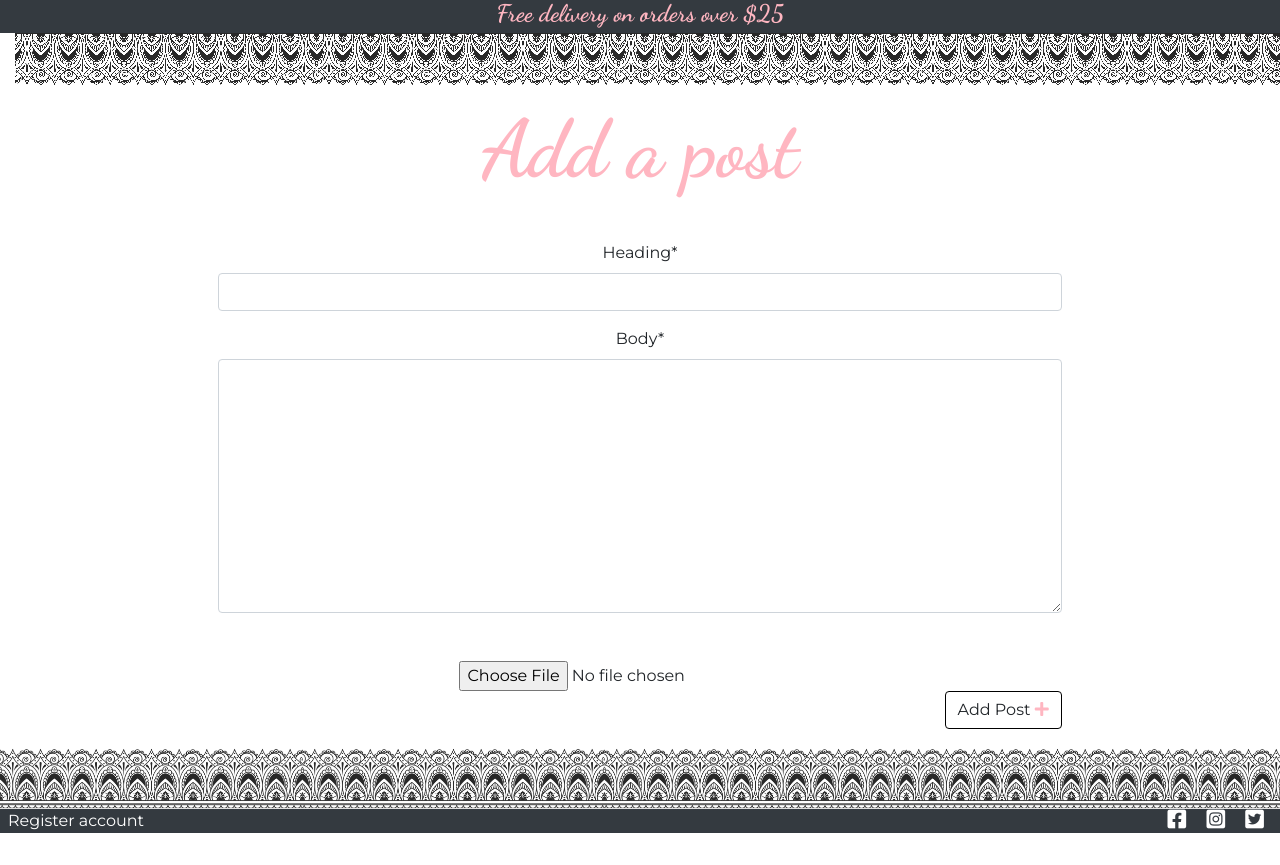
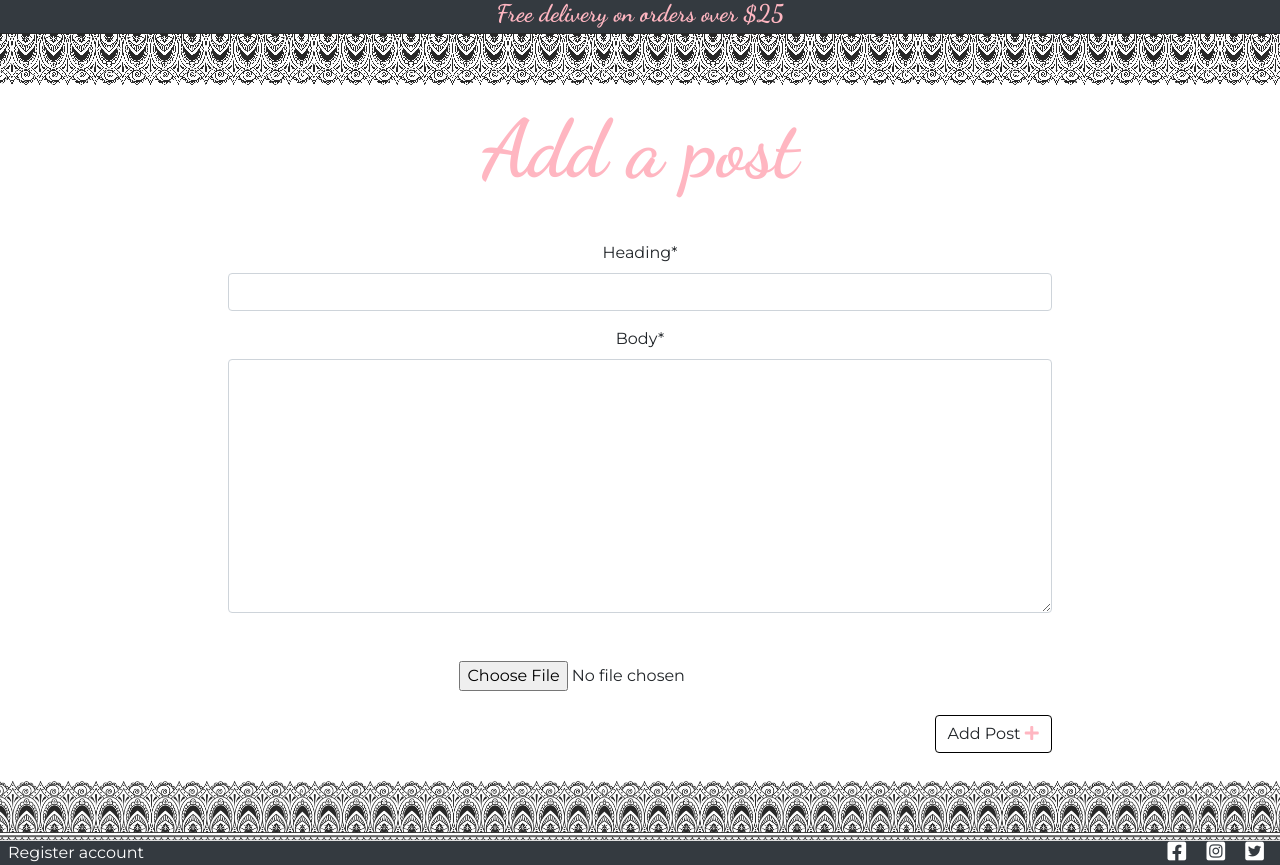
Before and after one commit to LitzN/hennastyles, a Django app: page /community/add_post/ in a window 1280 px wide. Shown: the part 135-1000 px from the top of the page. Before the commit the page ends 968 px from the top, so only its background shows below. Run offline with Django 3.2, Linux system fonts and the light colour scheme; the visitor is signed in with stand-in values (Sample User, id 1); data comes from the database, SQL or seed files in the repository; parts of the project's set-up code (start-up, migrations or seed data) failed here and were passed over; some libraries are stand-ins or nearby versions.

Commit message:
Refactor community templates

```diff
--- a/community/templates/community/add_post.html
+++ b/community/templates/community/add_post.html
@@ -4,7 +4,7 @@
 <div class="container-fluid">
     <div class="buffer"></div>
     <div class="row">
-            <div class="col-12">
+        <div class="col-12 p-0">
             <div class="pattern-border border-top"></div>
         </div>
     </div>
@@ -13,27 +13,22 @@
             <p class="welcome logo-font pink text-center">Add a post</p>
         </div>
     </div>
-</div>
     <div class="row">
-    <div class="col-lg-8 offset-lg-2 col-sm-10 offset-sm-1 text-center">
+        <div class="col-lg-8 offset-lg-2 col-sm-10 offset-sm-1 text-center mb-4">
             <form class="mt-3" action="" method="POST" id="PostForm" enctype="multipart/form-data">
                     {% csrf_token %}
                     {{ form.heading | as_crispy_field }}
                     {{ form.body | as_crispy_field }}
-                <div class="mt-5">{{ form.image }}</div>
+                    <div class="mt-5 mb-4">{{ form.image }}</div>
                     <input type="hidden" name="user_profile" value="{{ user.id }}">
                     <button class="btn btn-default float-right border-black">Add Post <i class="fas fa-plus pink"></i></button>
             </form>
         </div>
     </div>
     <div class="row">
-    <div class="col-sm-12 col-md-6 col-lg-4 text-center">
-        {{ posts }}
+        <div class="col-12 p-0">
+            <div class="pattern-border border-bottom"></div>
         </div>
-</div>
-<div class="row">
-        <div class="col-12">
-            <div class="pattern-border border-bottom mt-3"></div>
     </div>
 </div>
 {% endblock %}
--- a/static/css/base.css
+++ b/static/css/base.css
@@ -309,6 +309,10 @@
     .prod-links{
         font-size:medium;
     }
+
+    .post-img{
+        max-width:inherit;
+    }
 }
 
 /*------MED MOBILE----------------*/
```
Also changed, not shown: community/templates/community/edit_post.html (+6 -7 lines), community/templates/community/post_detail.html (+18 -8 lines), community/templates/community/view_posts.html (+3 -4 lines). Lines whose indentation alone changed are shown as unchanged.
